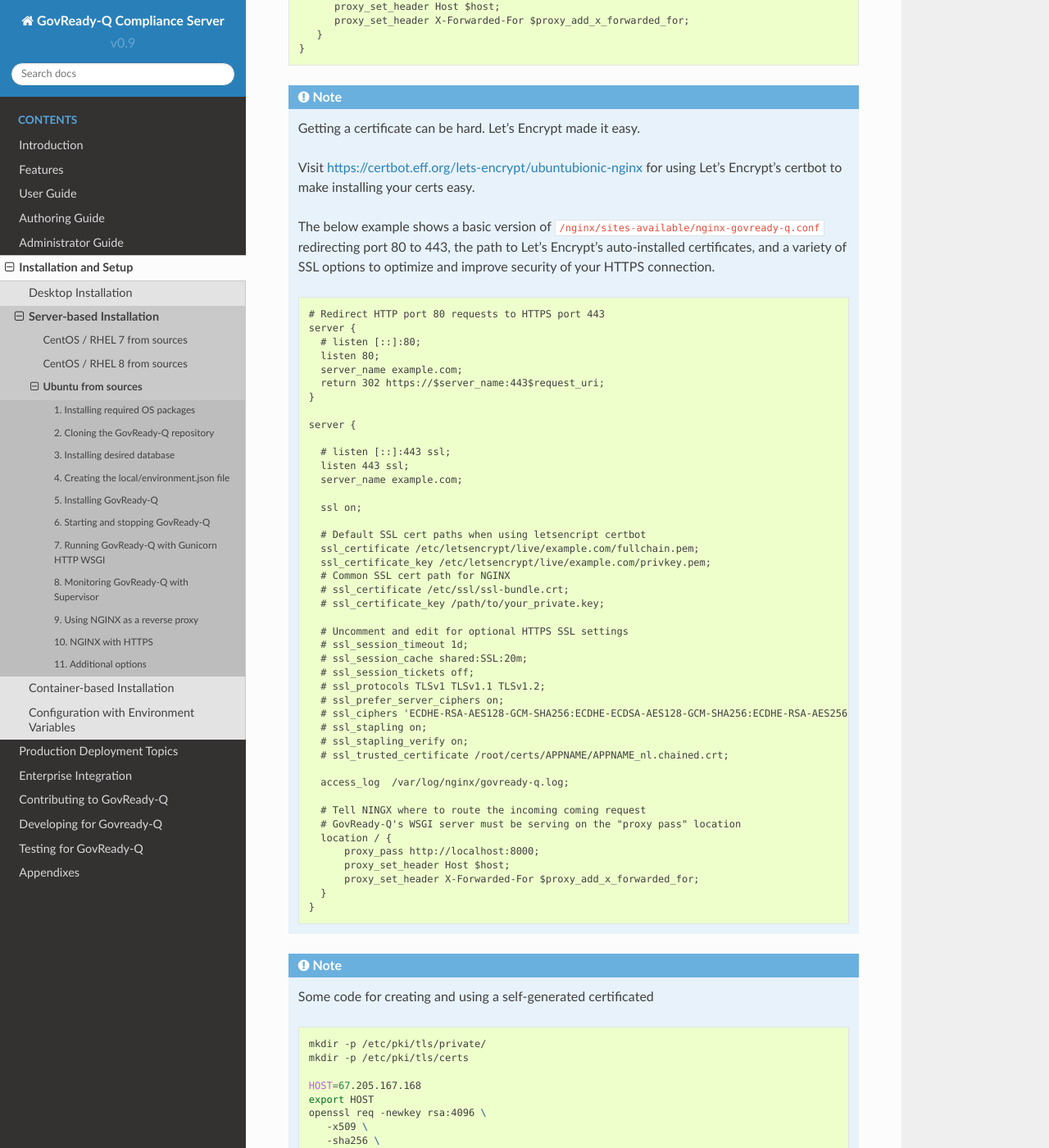
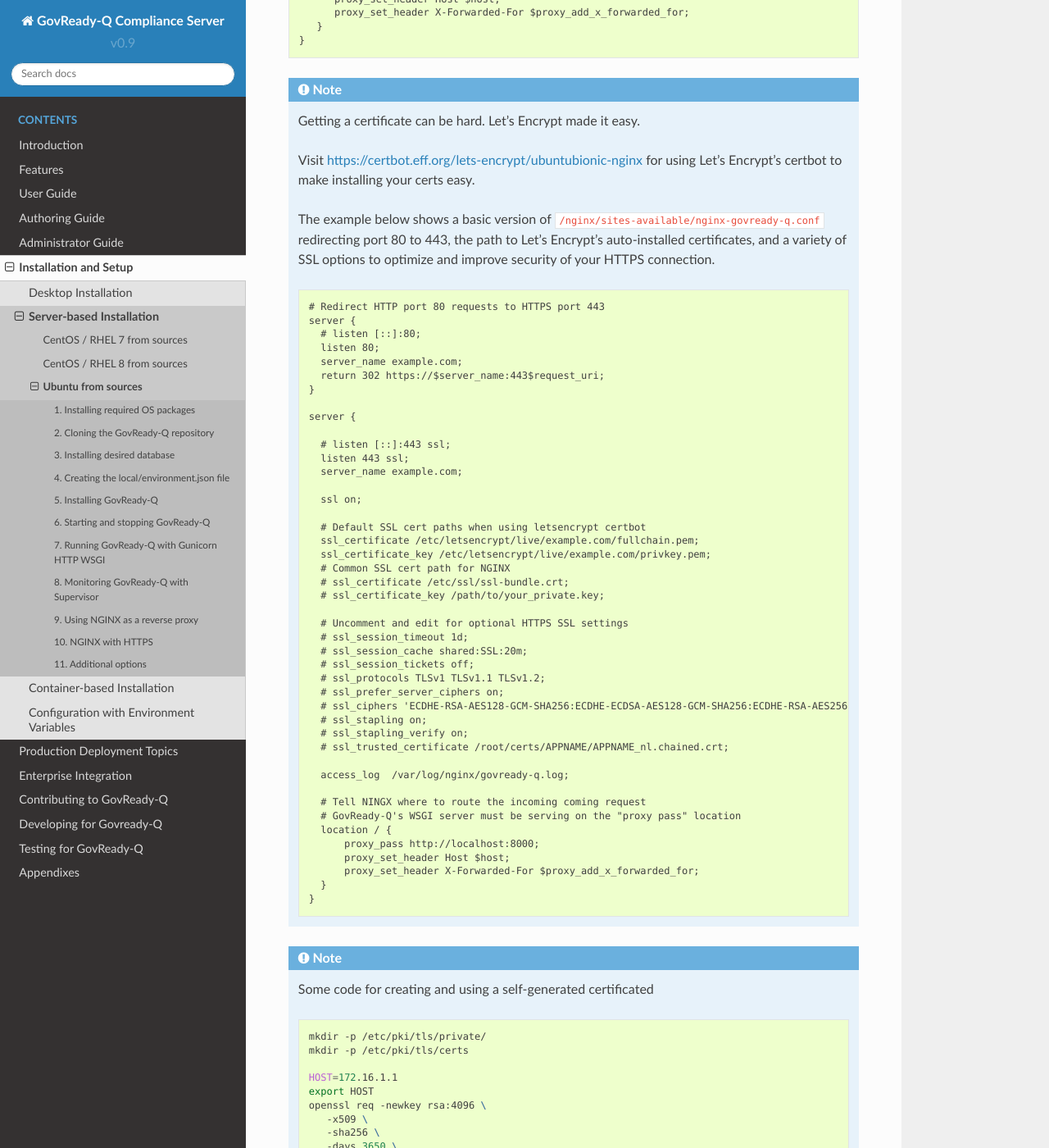
Before and after one commit to GovReady/govready-q-docs, a Sphinx documentation site: the page built from source/installation-and-setup/server-based-installation/linux/ubuntu/index.rst, in a window 1280 px wide and 1400 px high, scrolled down 13577 px. Shown: the whole window at 82% size. Built offline with Sphinx 7.4.7 and the Read the Docs theme 2.0.0, drawn with Linux system fonts in a browser that asks for light colours; some of the changed text lies outside the part shown.

Commit message:
first improve ubuntu

```diff
--- a/source/installation-and-setup/server-based-installation/linux/ubuntu/index.rst
+++ b/source/installation-and-setup/server-based-installation/linux/ubuntu/index.rst
@@ -431,7 +428,7 @@
 8. Monitoring GovReady-Q with Supervisor
 ----------------------------------------
 
-In this step, you will configure your deployment to use Supervisor to start, monitor, and automatically restart Gunicorn (and GovReady-Q) as long running process. In this configuration Supervisord is the effective server daemon running in the background
+In this step, you will configure your deployment to use Supervisor to start, monitor, and automatically restart Gunicorn (and GovReady-Q) as a long-running process. In this configuration, Supervisord is the effective server daemon running in the background
 and managing the gunicorn web server process handling requests to GovReady-Q. If Gunicorn or GovReady-Q unexpectedly crash, the Supervisord daemon will automatically restart Gunicorn and GovReady-Q.
 
 Create the Supervisor ``/etc/supervisor/conf.d/supervisor-govready-q.conf`` conf file for gunicorn to run GovReady-Q.
@@ -646,7 +643,7 @@
    Visit https://certbot.eff.org/lets-encrypt/ubuntubionic-nginx for using Let's Encrypt's
    certbot to make installing your certs easy.
 
-   The below example shows a basic version of ``/nginx/sites-available/nginx-govready-q.conf`` redirecting port 80 to 443, the path to Let's Encrypt's auto-installed certificates, and
+   The example below shows a basic version of ``/nginx/sites-available/nginx-govready-q.conf`` redirecting port 80 to 443, the path to Let's Encrypt's auto-installed certificates, and
    a variety of SSL options to optimize and improve security of your HTTPS connection.
 
    .. code:: text
@@ -667,7 +664,7 @@
 
        ssl on;
 
-       # Default SSL cert paths when using letsencript certbot
+       # Default SSL cert paths when using letsencrypt certbot
        ssl_certificate /etc/letsencrypt/live/example.com/fullchain.pem;
        ssl_certificate_key /etc/letsencrypt/live/example.com/privkey.pem;
        # Common SSL cert path for NGINX
@@ -704,7 +701,7 @@
       mkdir -p /etc/pki/tls/private/
       mkdir -p /etc/pki/tls/certs
 
-      HOST=67.205.167.168
+      HOST=172.16.1.1
       export HOST
       openssl req -newkey rsa:4096 \
          -x509 \
```
Also changed, not shown: other parts of source/installation-and-setup/server-based-installation/linux/ubuntu/index.rst (+14 -17 lines).
